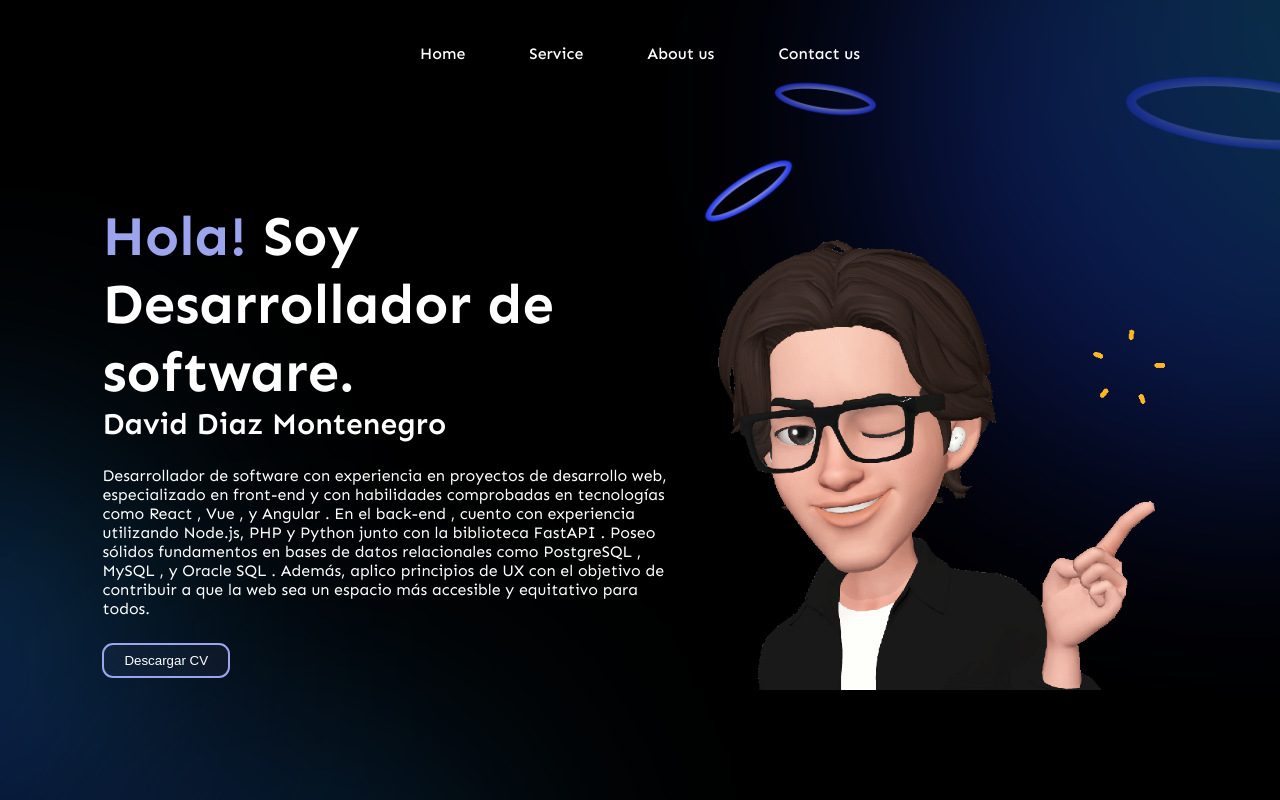
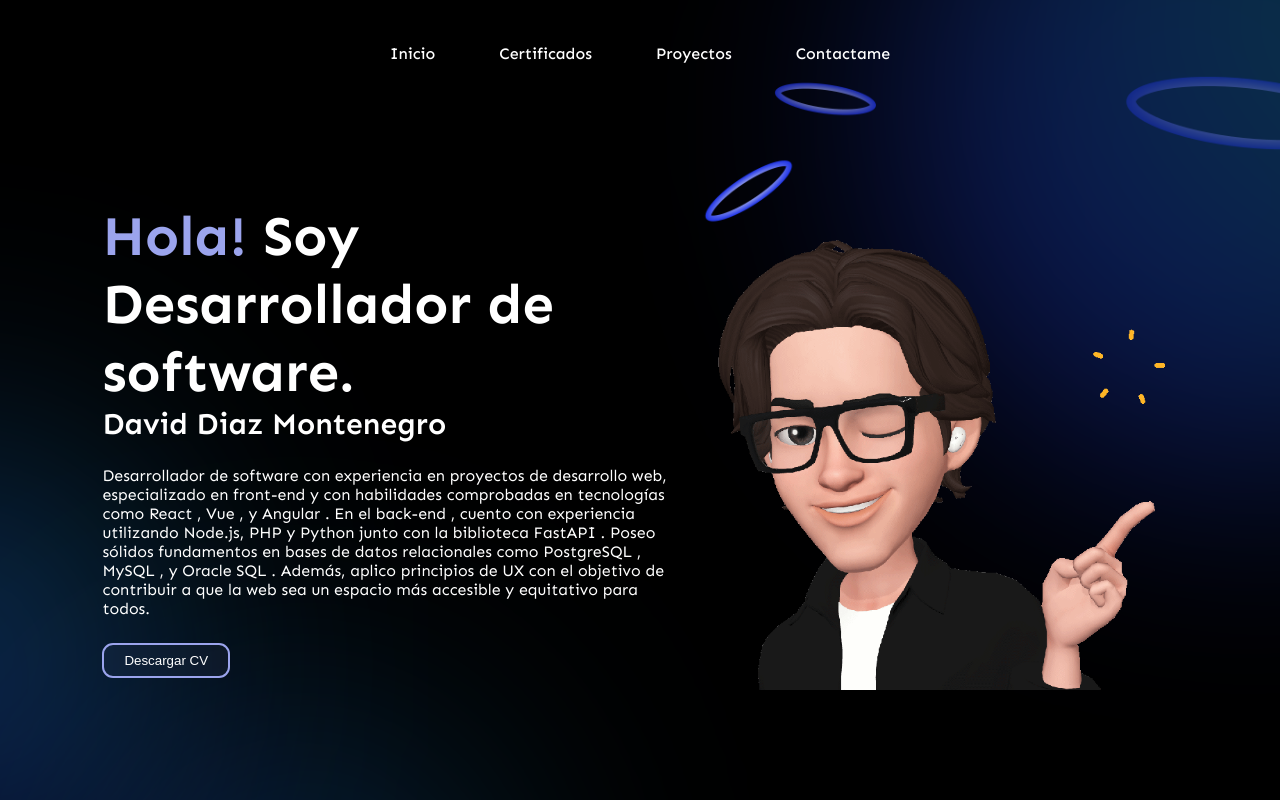
Before and after one commit to daviddiazm/daviddiazm.github.io, a React (Vite) app: page / in a window 1280 px wide. Shown: the top 800 px of the page. Built offline with nearby package versions, Linux system fonts and the light colour scheme.

Commit message:
nav funcional

```diff
--- a/src/App.jsx
+++ b/src/App.jsx
@@ -32,15 +32,15 @@ function App() {
   return (
     <div className='app'>
 
-    <img src="/imgs/png_img/Group 80.png" alt="" class="shape__1" />
-    <img src="/imgs/png_img/Frame 3529.png" alt="" class="shape__2" />
-    <img src="/imgs/png_img/Ellipse.png" alt="" class="shape__3" />
-    <img src="/imgs/png_img/Ellipse.png" alt="" class="shape__4" />
-    <img src="/imgs/png_img/Ellipse.png" alt="" class="shape__5" />
-    <img src="/imgs/png_img/Frame 3529.png" alt="" class="shape__6" />
+    <img src="/imgs/png_img/Group 80.png" alt="" className="shape__1" />
+    <img src="/imgs/png_img/Frame 3529.png" alt="" className="shape__2" />
+    <img src="/imgs/png_img/Ellipse.png" alt="" className="shape__3" />
+    <img src="/imgs/png_img/Ellipse.png" alt="" className="shape__4" />
+    <img src="/imgs/png_img/Ellipse.png" alt="" className="shape__5" />
+    <img src="/imgs/png_img/Frame 3529.png" alt="" className="shape__6" />
 
       <Header />
-      <section className="cards">
+      <section className="cards" id='cards'>
         <div className="cards__container">
           {ListaDeTecnologias.map((e) => {
             return <Card icon={e.icon} textOfTec={e.text} key={e.icon} />
@@ -50,7 +50,7 @@ function App() {
 
 
       {/* certificados */}
-      <section className='landing'>
+      <section className='landing' id='landing'>
         <div className='certifications'>
           <CertificationCard
             certification={Certifications[position]}
@@ -64,7 +64,7 @@ function App() {
         </div>
       </section>
 
-      <section className='Projects__section'>
+      <section className='Projects__section' id='projects'>
         {/* filto para lengujes */}
         {/* <select name="" id="">
           <option value="">All</option>
@@ -82,7 +82,7 @@ function App() {
 
 
       {/* contact */}
-      <section className="contact">
+      <section className="contact" id='contact'>
         <div className="contact__box">
           <div className="box">
             <h2>Contact me!</h2>
--- a/src/components/Nav/Nav.jsx
+++ b/src/components/Nav/Nav.jsx
@@ -21,16 +21,16 @@ const Nav = () => {
       </button>
       <ul className={"nav__menu "+ toggleClass}>
         <li className="menu__item">
-          <a href="#" className="menu__link">Home</a>
+          <a href="#home" className="menu__link">Inicio</a>
         </li>
         <li className="menu__item">
-          <a href="#" className="menu__link">Service</a>
+          <a href="#landing" className="menu__link">Certificados</a>
         </li>
         <li className="menu__item">
-          <a href="#" className="menu__link">About us</a>
+          <a href="#projects" className="menu__link">Proyectos</a>
         </li>
         <li className="menu__item">
-          <a href="#" className="menu__link">Contact us</a>
+          <a href="#contact" className="menu__link">Contactame</a>
         </li>
       </ul>
     </nav>
```
